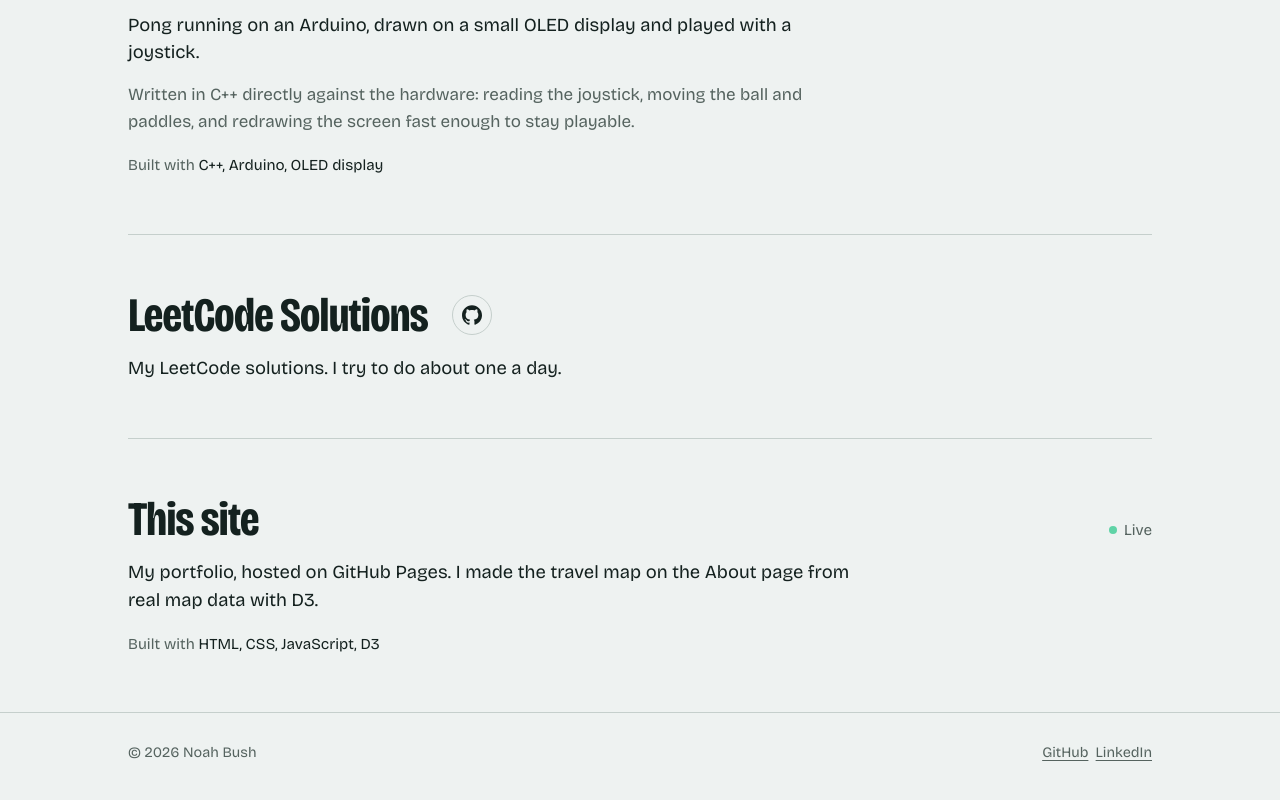
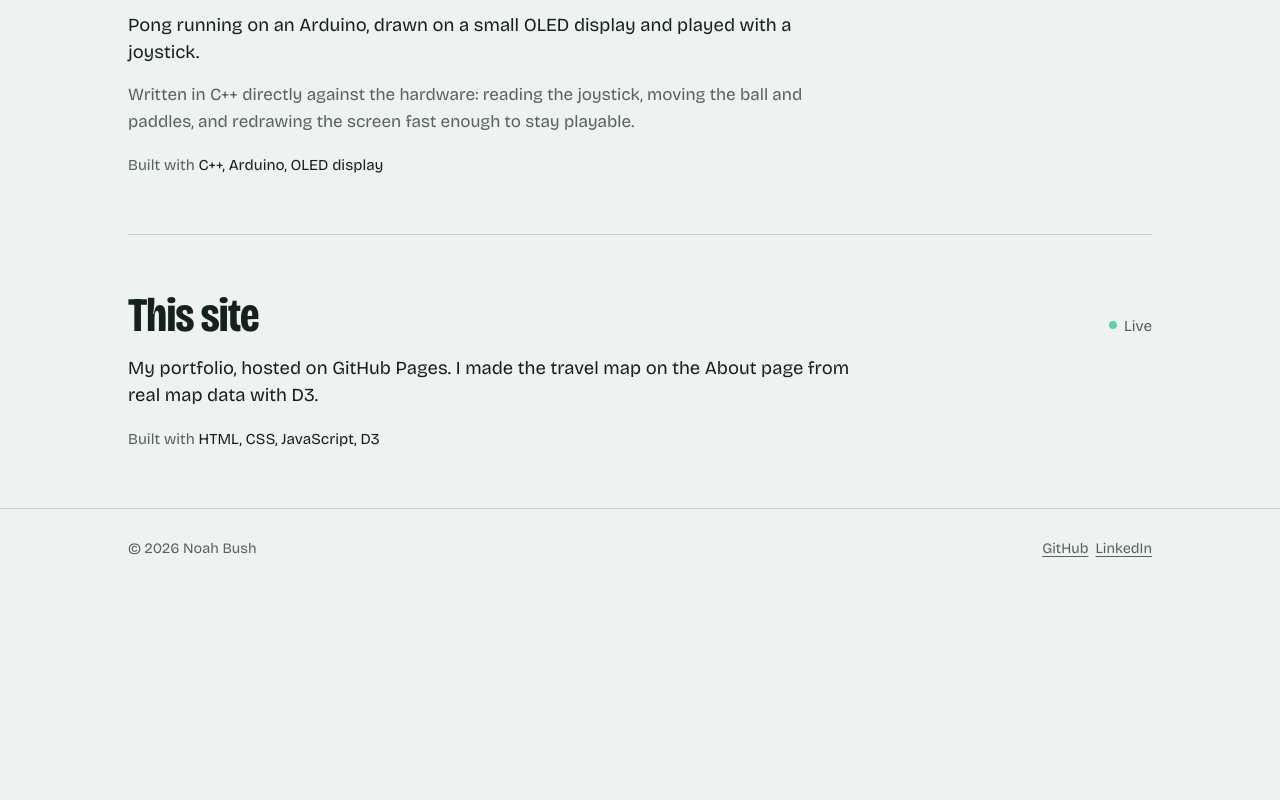
Before and after one commit to techynoahb/Noah-Web-Portfolio, a website: page projects.html in a window 1280 px wide. Shown: the part 911-1711 px from the top of the page. After the commit the page ends 1511 px from the top, so only its background shows below. Drawn offline with nearby package versions, Linux system fonts and the light colour scheme.

Commit message:
Remove LeetCode Solutions from projects

```diff
--- a/projects.html
+++ b/projects.html
@@ -73,16 +73,6 @@ deadlock items haze --vs infernus
           <p class="built-with">Built with <span>C++, Arduino, OLED display</span></p>
         </li>
 
-        <li class="project reveal" id="leetcode">
-          <div class="project-head">
-            <h2>LeetCode Solutions</h2>
-            <a class="repo-link" href="https://github.com/techynoahb/LeetSources" aria-label="LeetCode Solutions on GitHub" title="View on GitHub"><svg viewBox="0 0 24 24" fill="currentColor" aria-hidden="true"><path d="M12 .297c-6.63 0-12 5.373-12 12 0 5.303 3.438 9.8 8.205 11.385.6.113.82-.258.82-.577 0-.285-.01-1.04-.015-2.04-3.338.724-4.042-1.61-4.042-1.61C4.422 18.07 3.633 17.7 3.633 17.7c-1.087-.744.084-.729.084-.729 1.205.084 1.838 1.236 1.838 1.236 1.07 1.835 2.809 1.305 3.495.998.108-.776.417-1.305.76-1.605-2.665-.3-5.466-1.332-5.466-5.93 0-1.31.465-2.38 1.235-3.22-.135-.303-.54-1.523.105-3.176 0 0 1.005-.322 3.3 1.23.96-.267 1.98-.399 3-.405 1.02.006 2.04.138 3 .405 2.28-1.552 3.285-1.23 3.285-1.23.645 1.653.24 2.873.12 3.176.765.84 1.23 1.91 1.23 3.22 0 4.61-2.805 5.625-5.475 5.92.42.36.81 1.096.81 2.22 0 1.606-.015 2.896-.015 3.286 0 .315.21.69.825.57C20.565 22.092 24 17.592 24 12.297c0-6.627-5.373-12-12-12"/></svg></a>
-          </div>
-          <p class="summary">
-            My LeetCode solutions. I try to do about one a day.
-          </p>
-        </li>
-
         <li class="project reveal" id="site">
           <div class="project-head">
             <h2>This site</h2>
```
